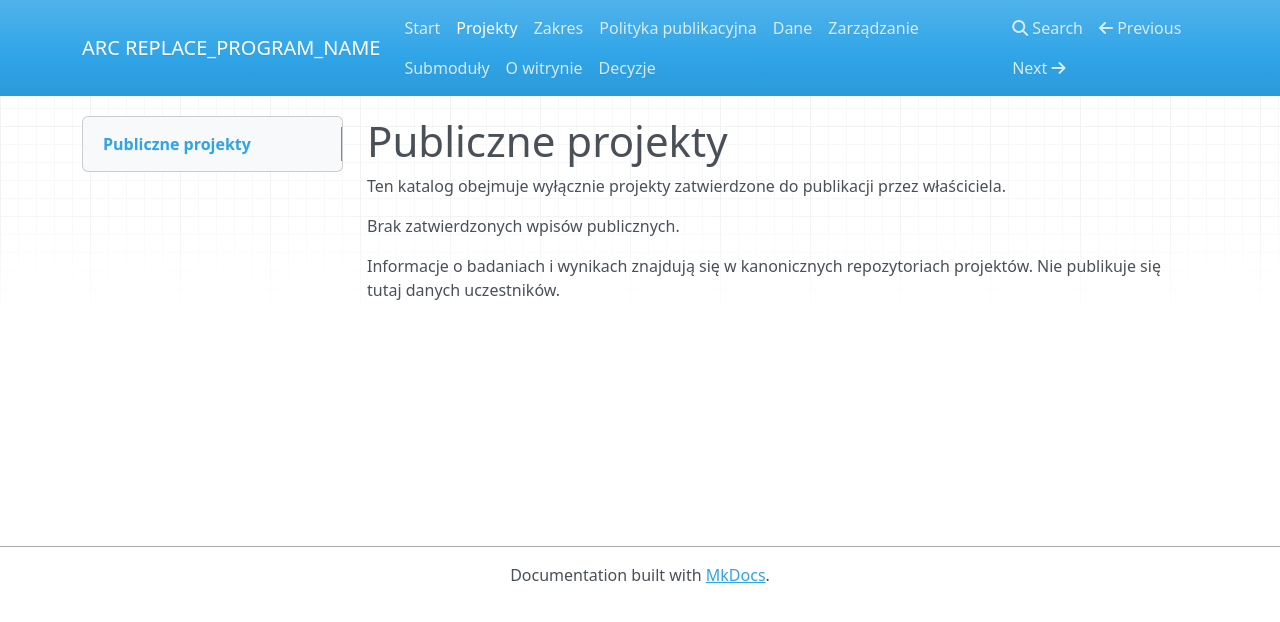
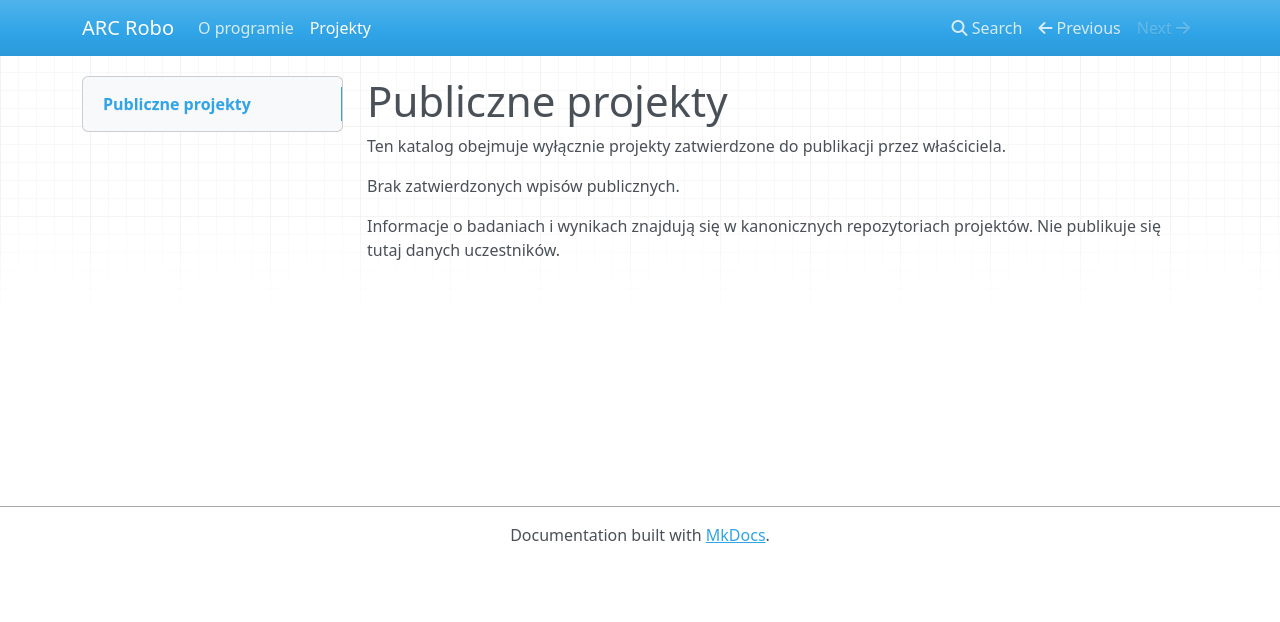
Before and after one commit to MatPomGit/arc-robo, an MkDocs documentation site: the page built from pages/projects.md, in a window 1280 px wide. Shown: the top 622 px of the page. Built offline with MkDocs 1.6.1, drawn with Linux system fonts in a browser that asks for light colours; nearby versions of some CDN libraries.

Commit message:
fix(arc-robo): isolate public site from internal docs

```diff
--- a/mkdocs.yml
+++ b/mkdocs.yml
@@ -1,15 +1,9 @@
-site_name: "ARC REPLACE_PROGRAM_NAME"
-site_description: "Zatwierdzony publiczny katalog badań programu ARC"
-site_url: ""
-docs_dir: docs
+site_name: "ARC Robo"
+docs_dir: pages
 site_dir: site
+theme:
+  name: mkdocs
+  highlightjs: false
 nav:
-  - Start: index.md
+  - O programie: index.md
   - Projekty: projects.md
-  - Zakres: scientific-scope.md
-  - Polityka publikacyjna: publication-policy.md
-  - Dane: data-policy.md
-  - Zarządzanie: governance.md
-  - Submoduły: submodules.md
-  - O witrynie: pages.md
-  - Decyzje: decisions.md
```
